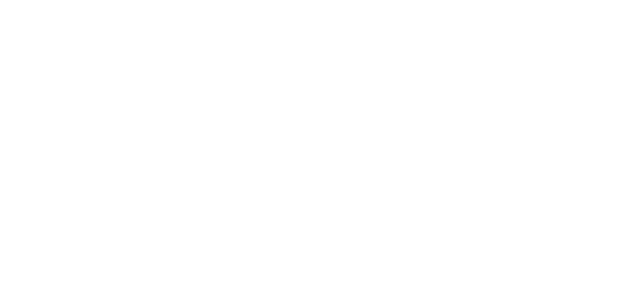
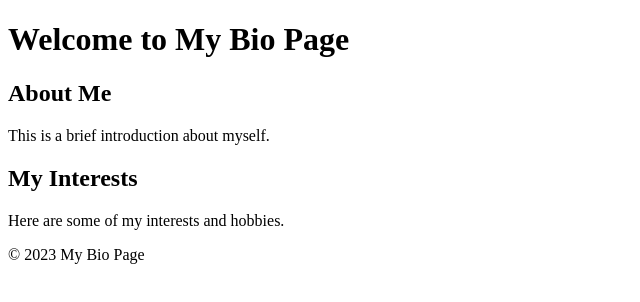
Before and after one commit to Nibrus-Chowdhury/Junior-Portfolio, a plain HTML site: page bio-page.html in a window 1280 px wide. Shown: the whole page, without its empty margins (0-640 px from the left). Drawn offline with Linux system fonts and the light colour scheme.

Commit message:
jhsdakjfh

```diff
--- a/bio-page.html
+++ b/bio-page.html
@@ -0,0 +1,27 @@
+<!DOCTYPE html>
+<html lang="en">
+<head>
+    <meta charset="UTF-8">
+    <meta name="viewport" content="width=device-width, initial-scale=1.0">
+    <title>Bio Page</title>
+    <link rel="stylesheet" href="styles.css">
+</head>
+<body>
+    <header>
+        <h1>Welcome to My Bio Page</h1>
+    </header>
+    <main>
+        <section>
+            <h2>About Me</h2>
+            <p>This is a brief introduction about myself.</p>
+        </section>
+        <section>
+            <h2>My Interests</h2>
+            <p>Here are some of my interests and hobbies.</p>
+        </section>
+    </main>
+    <footer>
+        <p>&copy; 2023 My Bio Page</p>
+    </footer>
+</body>
+</html>
```
Also changed, not shown: cfu-page.html (added, +14 -0 lines), index.html (+1 -0 lines), cfu.css (added).
